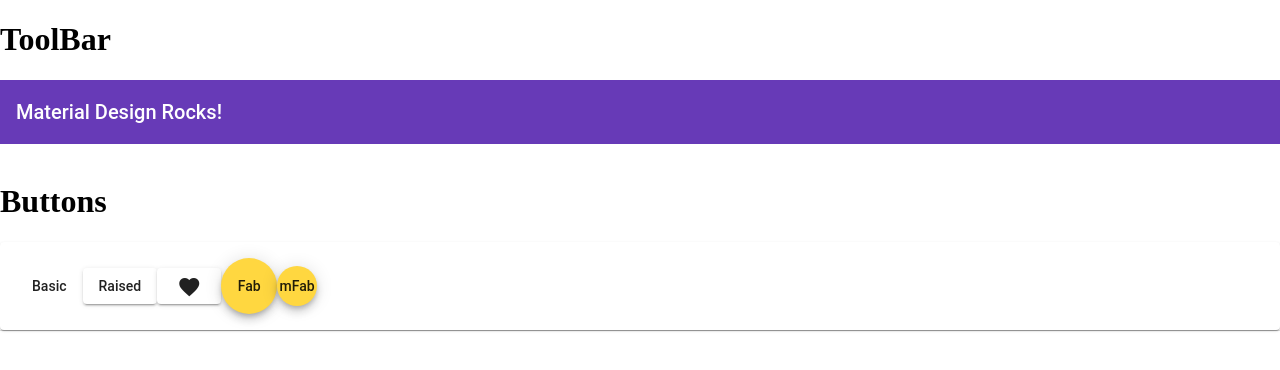
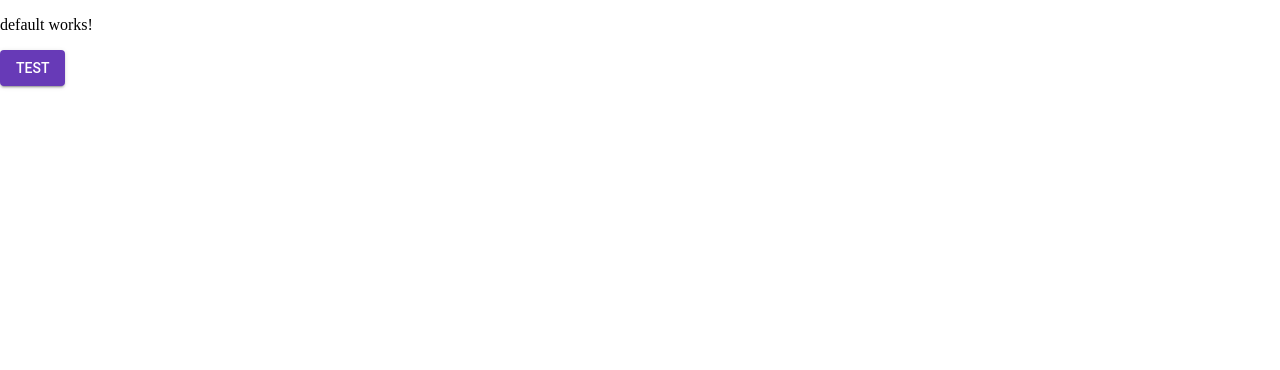
Before and after one commit to chunjie-sam-liu/EVAtlas-portal, an Angular app in the folder evea/evea-angular/: page / in a window 1280 px wide. Shown: the top 370 px of the page. Built offline with nearby package versions, Linux system fonts and the light colour scheme.

Commit message:
update routing and appmodule

```diff
--- a/evea/evea-angular/src/app/app.component.html
+++ b/evea/evea-angular/src/app/app.component.html
@@ -1,26 +1,3 @@
-<div id="material-example">
-  <h1>ToolBar</h1>
+<router-outlet></router-outlet>
 
-  <mat-toolbar color="primary">
-    <span>Material Design Rocks!</span>
-  </mat-toolbar>
-
-  <br />
-
-  <h1>Buttons</h1>
-
-  <mat-card>
-    <button mat-button>Basic</button>
-    <button mat-raised-button>Raised</button>
-    <button mat-raised-button><mat-icon>favorite</mat-icon></button>
-    <button mat-fab>Fab</button>
-    <button mat-mini-fab>mFab</button>
-
-    <div *ngFor="let d of testData">
-      <h2>{{ d.samp }}</h2>
-      <p>{{ d.source }}</p>
-    </div>
-  </mat-card>
-</div>
-
-<mat-divider> </mat-divider>
+<button mat-raised-button color="primary">TEST</button>
```
Also changed, not shown: evea/evea-angular/src/app/app-routing.module.ts (+12 -1 lines), evea/evea-angular/src/app/app.module.ts (+6 -6 lines).
